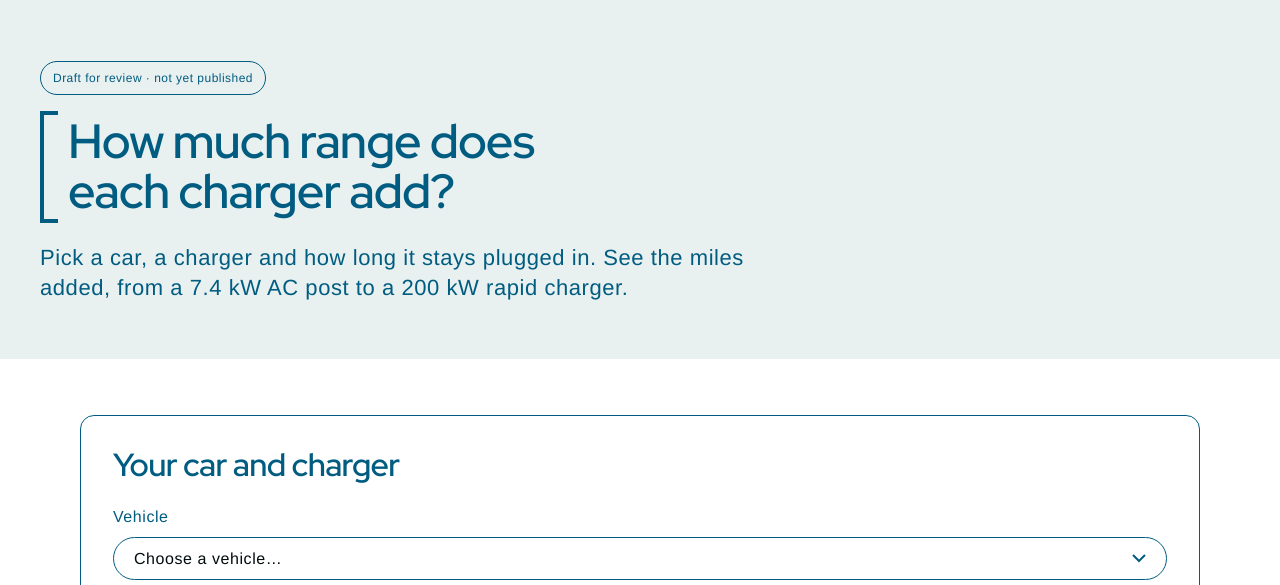
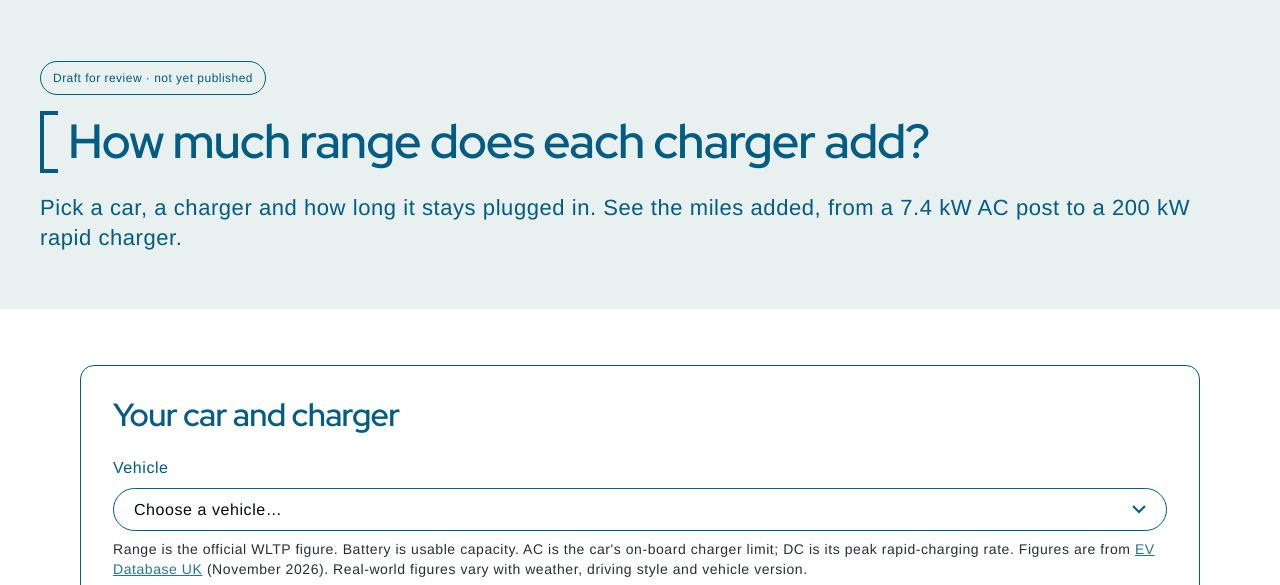
Before and after one commit to euan-cmd/voqa-tools, a plain HTML site: page kelvelec-range/index.html in a window 1280 px wide. Shown: the part 203-788 px from the top of the page. Drawn offline with Linux system fonts and the light colour scheme.

Commit message:
Kelvelec range: intro title and subheading run full width
Co-Authored-By: Claude Opus 5.5 <noreply@anthropic.com>
Claude-Session: https://claude.ai/code/session_01Qz5ykP1bYH4vBQTbxRmsFr

```diff
--- a/kelvelec-range/index.html
+++ b/kelvelec-range/index.html
@@ -105,7 +105,6 @@
         }
         .intro .lead {
             margin-top: 20px;
-            max-width: 760px;
             font-size: 22px;
             line-height: 30px;
             color: var(--primary);
@@ -524,8 +523,8 @@
     <section class="intro">
         <div class="intro-inner">
             <div class="draft-label">Draft for review · not yet published</div><br>
-            <div class="bracket"><h1>How much range does <br>each charger add?</h1></div>
-            <p class="lead">Pick a car, a charger and how long it stays plugged in. See the miles added, from a 7.4 kW AC post to a 200 kW rapid charger.</p>
+            <div class="bracket"><h1>How much range does each charger add?</h1></div>
+            <p class="lead">Pick a car, a charger and how long it stays plugged in. See the miles added, from a 7.4&nbsp;kW AC post to a 200&nbsp;kW rapid charger.</p>
         </div>
     </section>
 
```
